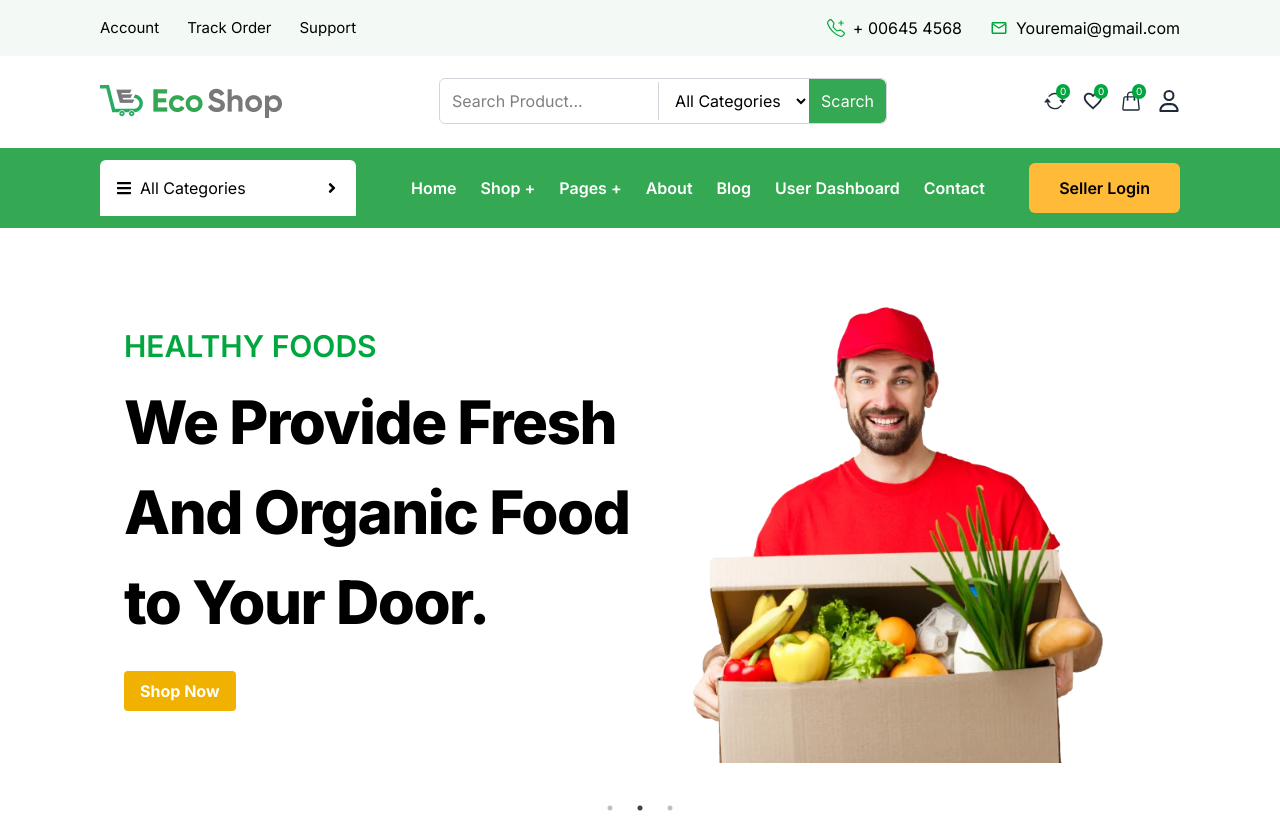
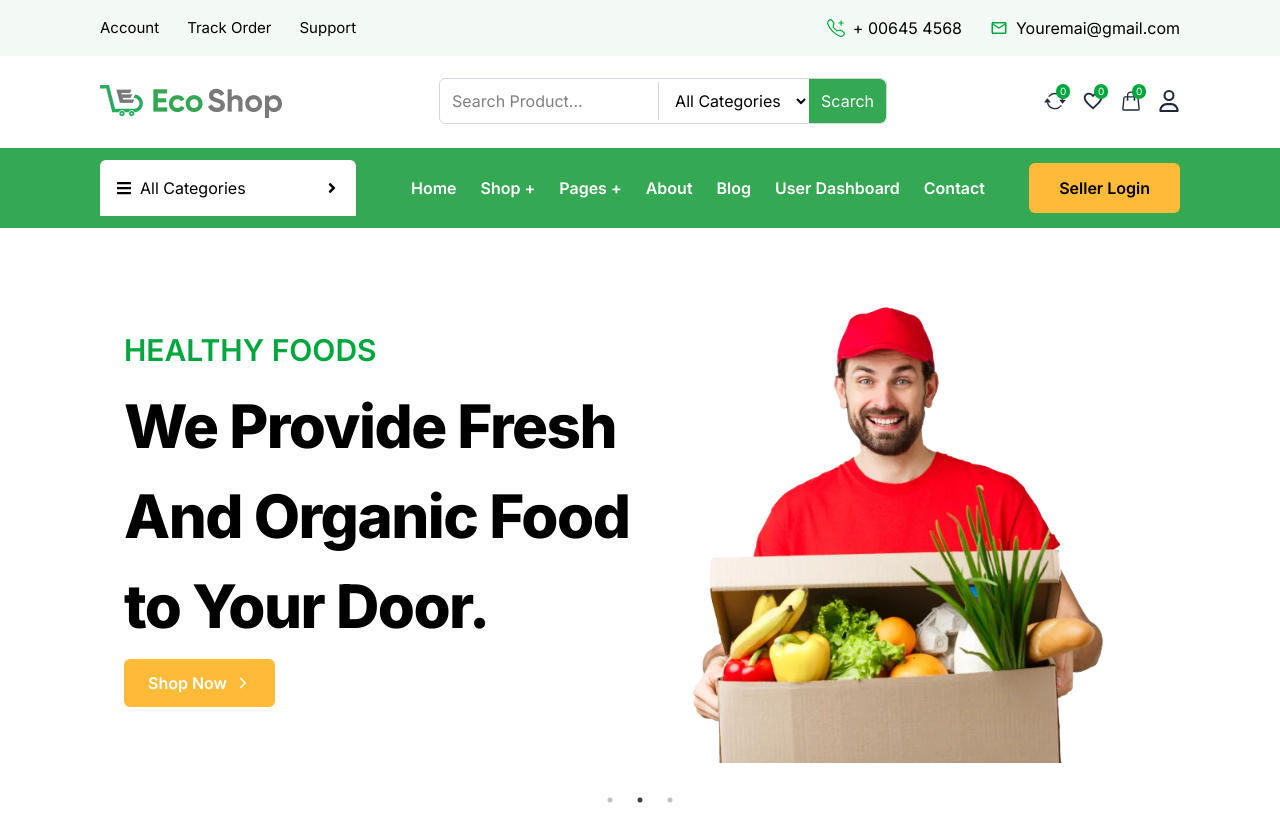
Before and after one commit to ahamedasif07/Project-Fresh-Grocery, a React (Vite) app: page / in a window 1280 px wide. Built offline with nearby package versions, Linux system fonts and the light colour scheme.

Commit message:
slider set fully

```diff
--- a/src/components/Slider/CarouselSlider.jsx
+++ b/src/components/Slider/CarouselSlider.jsx
@@ -30,9 +30,11 @@ const CarouselSlider = () => {
             <h2 className=" text-3xl md:text-4xl lg:text-6xl  font-extrabold my-2 leading-[1.5] -tracking-wide">
               There's you can Buy your all of Grocery Products.
             </h2>
-            <button className="mt-4 bg-yellow-500 hover:bg-yellow-600 text-white font-bold py-2 px-4 rounded">
-              Shop Now
-            </button>
+            <PrimaryButton
+              text="Shop Now"
+              colour="[#FFBB38]"
+              hoverColour="black"
+            ></PrimaryButton>
           </div>
           <div className="md:w-1/2 mx-auto  flex justify-center place-content-center place-items-center">
             <div className="h-[450px]  mx-auto w-[450px]">
@@ -50,9 +52,11 @@ const CarouselSlider = () => {
             <h2 className=" text-3xl md:text-4xl lg:text-6xl  font-extrabold my-2 leading-[1.5] -tracking-wide">
               We Provide Fresh And Organic Food to Your Door.
             </h2>
-            <button className="mt-4 bg-yellow-500 hover:bg-yellow-600 text-white font-bold py-2 px-4 rounded">
-              Shop Now
-            </button>
+            <PrimaryButton
+              text="Shop Now"
+              colour="[#FFBB38]"
+              hoverColour="black"
+            ></PrimaryButton>
           </div>
           <div className="md:w-1/2 flex  justify-center place-content-center place-items-center">
             <div className="max-h-[450px] mx-auto max-w-[450px]">
```
